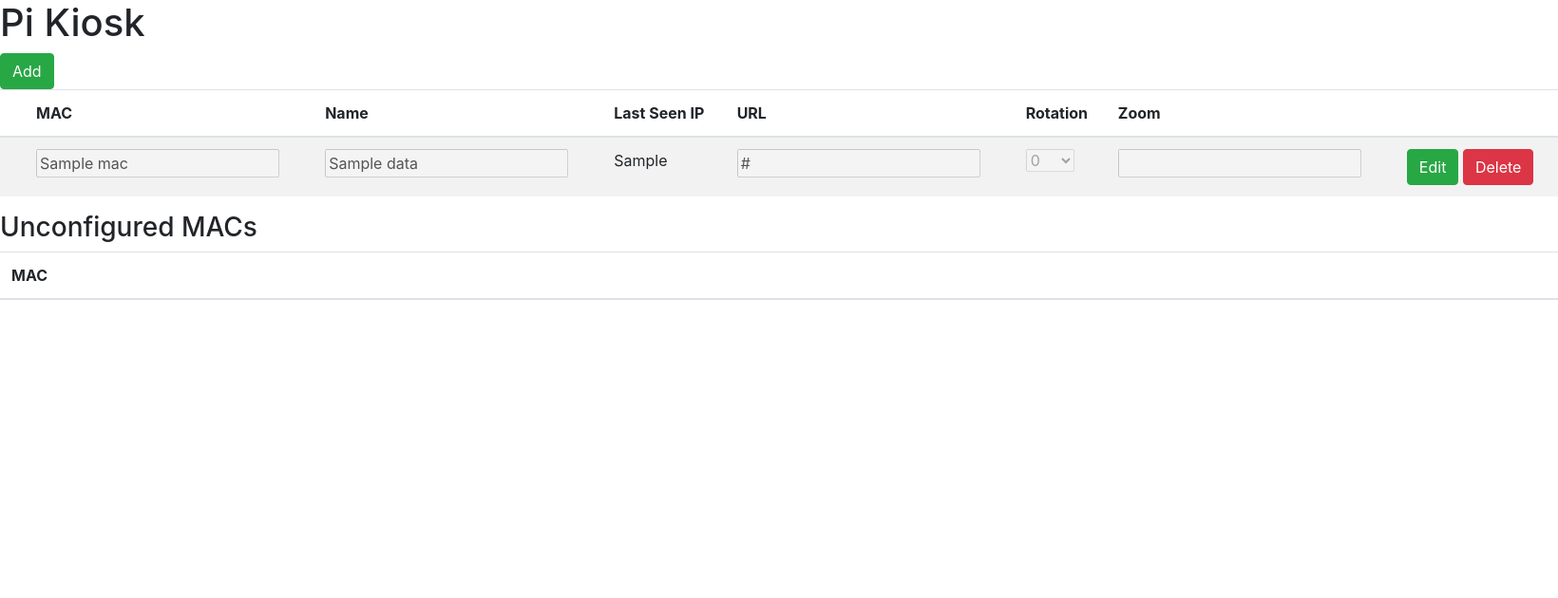
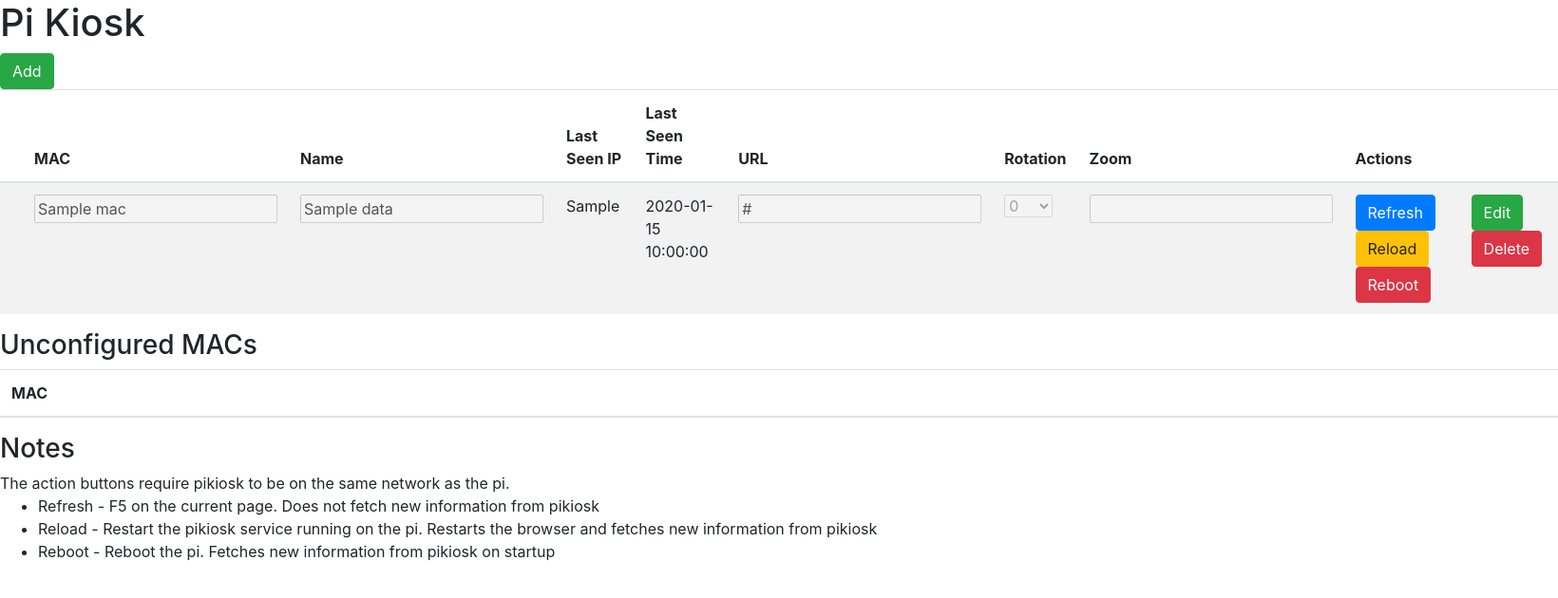
Before and after one commit to Pingue/pikiosk, a Flask app: template templates/index.html in a window 1640 px wide. Shown: the top 630 px of the page at 95% size. Run offline with Flask 3, Linux system fonts and the light colour scheme; the template is opened without the code that fills it: most values are stand-ins (such as "Sample title", 1, 10 or a date in 2020); lists and menus that the app fills with data are empty.

Commit message:
feat: More buttons and features

```diff
--- a/requirements.txt
+++ b/requirements.txt
@@ -7,3 +7,4 @@ Jinja2==3.1.2
 MarkupSafe==2.1.3
 Werkzeug==2.3.6
 zipp==3.16.2
+requests==2.26.0
--- a/static/index.js
+++ b/static/index.js
@@ -30,7 +30,7 @@ $(document).on('click', '.save', function(){
             originalmac: parent.parent().find(".originalmac").val(),
             mac: parent.parent().find(".mac").val(),
             name: parent.parent().find(".name").val(),
-            ip: parent.parent().find(".ip").text(),
+//            ip: parent.parent().find(".ip").text(),
             url: parent.parent().find(".url").val(),
             rotation: parent.parent().find(".rotation").val(),
             zoom: parent.parent().find(".zoom").val(),
@@ -39,6 +39,7 @@ $(document).on('click', '.save', function(){
             parent.parent().removeClass("table-warning");
             parent.find(".save").remove();
             parent.find(".cancel").remove();
+            parent.prev().html('<button type="button" class="btn btn-primary refresh">Refresh</button> <button type="button" class="btn btn-warning reload">Reload</button> <button type="button" class="btn btn-danger reboot">Reboot</button>')
             parent.append('<button type="button" class="btn btn-success edit">Edit</button> <button type="button" class="btn btn-danger delete">Delete</button>');
         },
         error: function(result){
@@ -77,9 +78,11 @@ $(document).on('click', '.configure', function(){
     '<td><input class="mac" value="'+mac+'"></td>'+
     '<td><input class="name"></td>'+
     '<td><div class="ip"></div></td>'+
+    '<td><div class="time"></div></td>'+
     '<td><input class="url"/></td>'+
     '<td><select class="rotation"><option selected>0</option><option>90</option><option>180</option><option>270</option></select></td>'+
     '<td><input class="zoom" type="number"/></td>'+
+    '<td><button type="button" class="btn btn-primary refresh">Refresh</button> <button type="button" class="btn btn-warning reload">Reload</button> <button type="button" class="btn btn-danger reboot">Reboot</button></td>'+
     '<td><button class="btn btn-primary save">Save</button> <button class="btn btn-danger cancel">Cancel</button></td>'+
     '</tr>');
 });
@@ -112,9 +115,11 @@ $(document).on('click', '.add', function(){
     '<td><input class="mac"></td>'+
     '<td><input class="name"></td>'+
     '<td><div class="ip"></div></td>'+
+    '<td><div class="time"></div></td>'+
     '<td><input class="url"/></td>'+
     '<td><select class="rotation"><option selected>0</option><option>90</option><option>180</option><option>270</option></select></td>'+
     '<td><input class="zoom" type="number"/></td>'+
+    '<td></td>'+
     '<td><button class="btn btn-primary save">Save</button> <button class="btn btn-danger cancel">Cancel</button></td>'+
     '</tr>');
 });
@@ -133,3 +138,65 @@ $(document).on('click', '.forget', function(){
         }
     })
 });
+
+$(document).on('click', '.refresh', function(){
+    console.log($(this));
+    mac = $(this).parent().parent().find(".mac").val();
+
+    $.ajax({
+        url: "refresh",
+        type: "GET",
+        data: {
+            mac: mac,
+        },
+        success: function(result){
+            console.log("Refreshed");
+        },
+        error: function(result){
+            console.log("Error refreshing");
+        }
+    });
+
+});
+
+
+$(document).on('click', '.reload', function(){
+    console.log($(this));
+    mac = $(this).parent().parent().find(".mac").val();
+
+    $.ajax({
+        url: "reload",
+        type: "GET",
+        data: {
+            mac: mac,
+        },
+        success: function(result){
+            console.log("Reloaded");
+        },
+        error: function(result){
+            console.log("Error reloading");
+        }
+    });
+
+});
+
+
+$(document).on('click', '.reboot', function(){
+    console.log($(this));
+    mac = $(this).parent().parent().find(".mac").val();
+
+    $.ajax({
+        url: "reboot",
+        type: "GET",
+        data: {
+            mac: mac,
+        },
+        success: function(result){
+            console.log("Rebooted");
+        },
+        error: function(result){
+            console.log("Error rebooting");
+        }
+    });
+
+});
--- a/templates/index.html
+++ b/templates/index.html
@@ -24,22 +24,26 @@
                     <th>MAC</th>
                     <th>Name</th>
                     <th>Last Seen IP</th>
+                    <th>Last Seen Time</th>
                     <th>URL</th>
                     <th>Rotation</th>
                     <th>Zoom</th>
+                    <th>Actions</th>
                     <th></th>
                 </tr>
             </thead>
-            {% for pi in data%}
+            {% for pi in data %}
             {% if pi['url'] != None %}
             <tr>
                 <td><input hidden class="originalmac" value="{{pi['mac']}}"></td>
                 <td><input disabled class="mac" value="{{pi['mac']}}"></td>
                 <td><input disabled class="name" value="{{pi['name']}}"></td>
                 <td><div class="ip">{{pi['last_seen_ip']}}</div></td>
+                <td><div class="time">{{pi['last_seen_timestamp']}}</div></td>
                 <td><input disabled class="url" value="{{pi['url']}}"/></td>
                 <td><select disabled class="rotation"><option {% if pi['rotation'] == 0 %}selected{% endif %}>0</option><option {% if pi['rotation'] == 90 %}selected{% endif %}>90</option><option {% if pi['rotation'] == 180 %}selected{% endif %}>180</option><option {% if pi['rotation'] == 270 %}selected{% endif %}>270</option></select></td>
                 <td><input disabled class="zoom" type="number" value="{{pi['zoom']}}"/></td>
+                <td><button type="button" class="btn btn-primary refresh">Refresh</button> <button type="button" class="btn btn-warning reload">Reload</button> <button type="button" class="btn btn-danger reboot">Reboot</button></td>
                 <td><button type="button" class="btn btn-success edit">Edit</button> <button type="button" class="btn btn-danger delete">Delete</button></td>
             </tr>
             {% endif %}
@@ -65,5 +69,12 @@
             {% endif %}
             {% endfor %}
         </table>
+        <h3>Notes</h3> <!-- TODO: make this collapsable -->
+        The action buttons require pikiosk to be on the same network as the pi.
+        <ul>
+            <li>Refresh - F5 on the current page. Does not fetch new information from pikiosk</li>
+            <li>Reload - Restart the pikiosk service running on the pi. Restarts the browser and fetches new information from pikiosk</li>
+            <li>Reboot - Reboot the pi. Fetches new information from pikiosk on startup</li>
+        </ul>
     </body>
 </html>
--- a/view.py
+++ b/view.py
@@ -2,8 +2,10 @@ from flask import Flask, render_template, request
 import atexit
 import logging
 import os
+import requests
 import shelve
 import sqlite3
+import time
 
 app = Flask(__name__)
 db_path = os.environ.get('DB_PATH', '/data/db.sqlite3')
@@ -18,7 +20,7 @@ def cursortodict(cursor):
 def get_db_connection():
     con = sqlite3.connect(db_path)
     con.row_factory = sqlite3.Row
-    con.execute('CREATE TABLE IF NOT EXISTS pis (mac TEXT PRIMARY KEY, name TEXT, last_seen_ip TEXT, url TEXT, rotation INT, zoom INT)')
+    con.execute('CREATE TABLE IF NOT EXISTS pis (mac TEXT PRIMARY KEY, name TEXT, last_seen_ip TEXT, last_seen_timestamp INTEGER, url TEXT, rotation INT, zoom INT)')
     con.commit()
     return con
 
@@ -29,7 +31,29 @@ def home():
     cur = con.cursor()
     cur.execute('SELECT * FROM pis')
     data = cursortodict(cur)
+    for pi in data:
+        if pi['last_seen_timestamp']:
+            pi['last_seen_timestamp'] = time.strftime('%Y-%m-%d %H:%M', time.localtime(pi['last_seen_timestamp']))
+        else:
+            pi['last_seen_timestamp'] = 'N/A'
     return render_template('index.html', data=data)
+
+@app.route('/checkin')
+def checkin():
+    con = get_db_connection()
+    mac = request.args.get('mac')
+    ip = request.args.get('ip')
+    if mac == None or mac == "None" or mac == "":
+        return '{"error": "No MAC address provided"}', 400
+    pi = con.execute('SELECT * FROM pis WHERE mac = ?', (mac,)).fetchone()
+    if pi:
+        timestamp = int(time.time())
+        con.execute('UPDATE pis SET last_seen_ip=?, last_seen_timestamp=? WHERE mac=?', (ip, timestamp, mac))
+        con.commit()
+    else:
+        return '{"error": "MAC Address not configured"}', 400
+
+    return{"success": "Checked in"}
 
 @app.route('/pi')
 def pi():
@@ -40,10 +64,11 @@ def pi():
         return '{"error": "No MAC address provided"}', 400
     pi = con.execute('SELECT * FROM pis WHERE mac = ?', (mac,)).fetchone()
     if pi:
-        con.execute('UPDATE pis SET last_seen_ip=? WHERE mac=?', (ip, mac))
+        timestamp = int(time.time())
+        con.execute('UPDATE pis SET last_seen_ip=?, last_seen_timestamp=? WHERE mac=?', (ip, timestamp, mac))
         con.commit()
     else:
-        con.execute('INSERT INTO pis (mac, last_seen_ip) VALUES (?, ?)', (mac, ip))
+        con.execute('INSERT INTO pis (mac, last_seen_ip, last_seen_timestamp) VALUES (?, ?, ?)', (mac, ip, timestamp))
         con.commit()
 
     cur = con.cursor()
@@ -110,6 +135,34 @@ def forget():
     con.commit()
     return '{"success": "Removed"}'
 
+@app.route('/refresh')
+def refresh():
+    mac = request.args.get('mac')
+    return performActionOnPi(mac, 'refresh')
+
+@app.route('/reload')
+def reload():
+    mac = request.args.get('mac')
+    return performActionOnPi(mac, 'reload')
+
+@app.route('/reboot')
+def reboot():
+    mac = request.args.get('mac')
+    return performActionOnPi(mac, 'reboot')
+
+def performActionOnPi(mac, action):
+    con = get_db_connection()
+    cur = con.cursor()
+    pi = cur.execute('SELECT * FROM pis WHERE mac = ?', (mac,)).fetchone()
+    ip = pi['last_seen_ip']
+
+    if ip == None or ip == "None" or ip == "":
+        return '{"error": "No IP address provided"}', 400
+
+    url = 'http://' + ip + '/' + action
+    print(url)
+    requests.get(url)
+    return '{"success": "Action performed"}'
 
 if __name__ == "__main__":
     port = int(os.environ.get('PORT', 5000))
```
Also changed, not shown: 1 other file.
